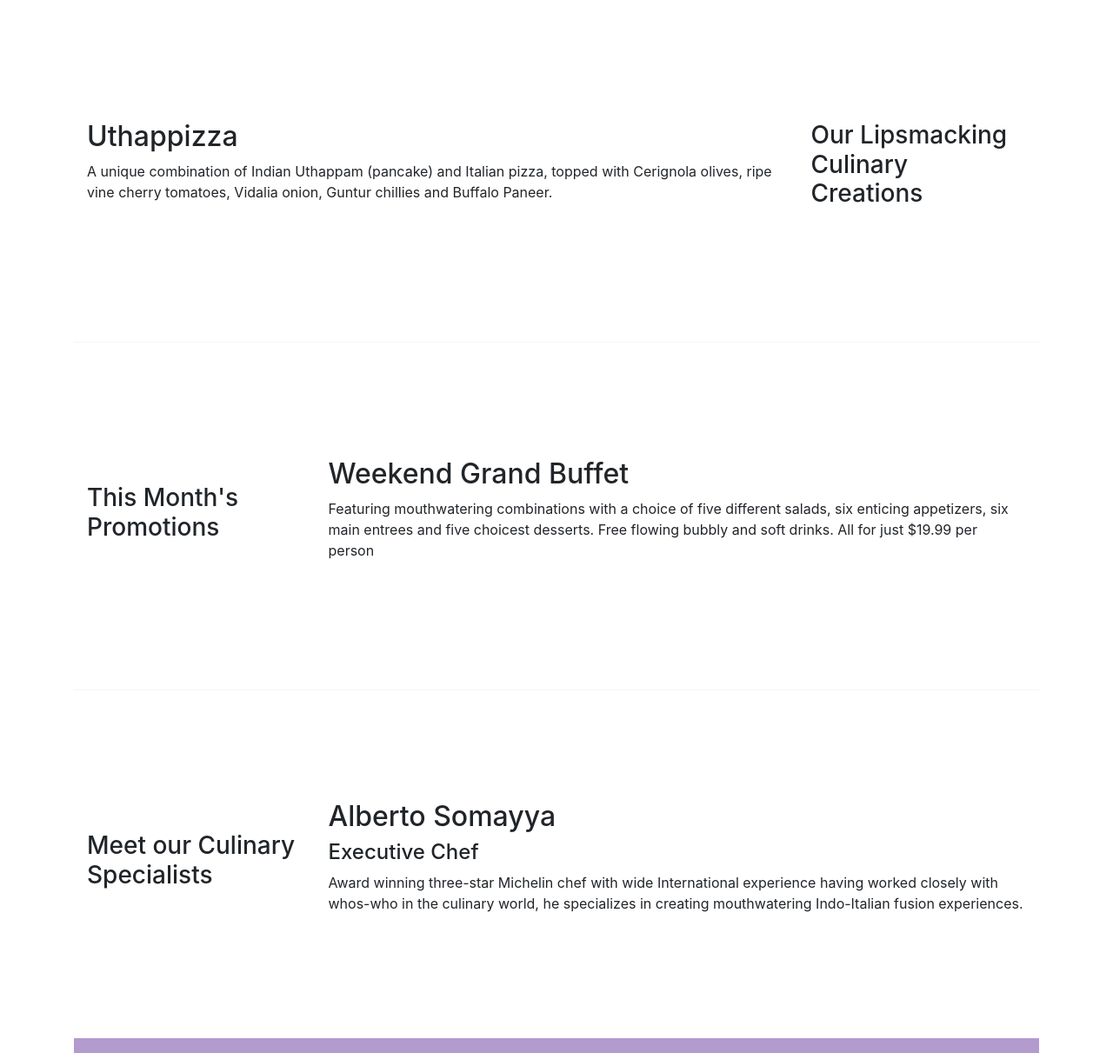
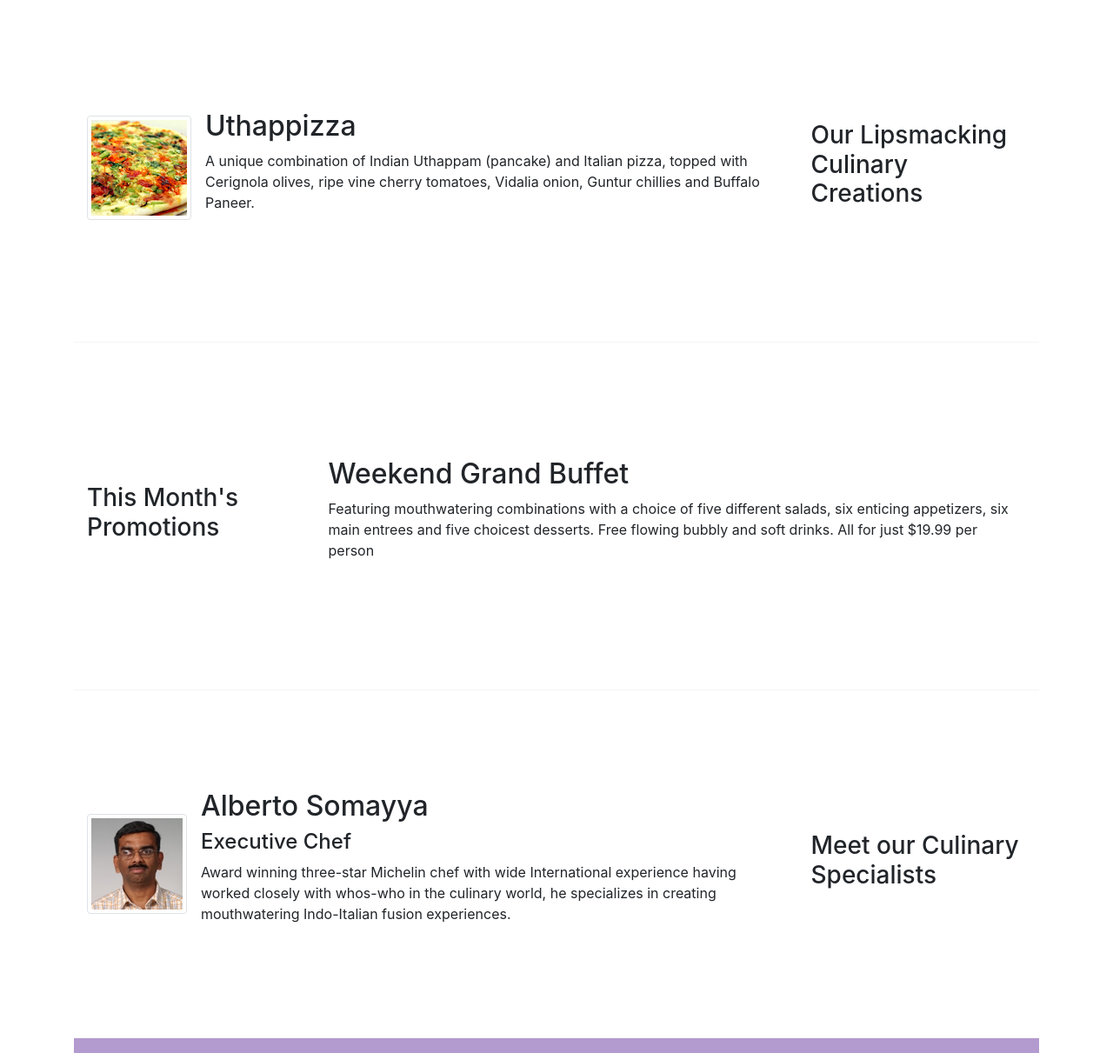
Before and after one commit to ahmadsayeb/Bootstrap-intro, a website: page index.html in a window 1280 px wide. Shown: the part 340-1551 px from the top of the page at 87% size. Drawn offline with nearby package versions, Linux system fonts and the light colour scheme.

Commit message:
images and media

```diff
--- a/index.html
+++ b/index.html
@@ -21,7 +21,7 @@
             <button class="navbar-toggler" type="button" data-toggle="collapse" data-target="#Navbar">
                 <span class="navbar-toggler-icon"></span>
             </button>
-           <a class="navbar-brand mr-auto" href="#">Ristorante Con Fusion</a>
+           <a class="navbar-brand mr-auto" href="#"><img src="img/logo.png" height="30" width="41"></a>
            <div class="collapse navbar-collapse" id="Navbar">
                 <ul class="navbar-nav mr-auto">
                     <li class="nav-item active"><a class="nav-link" href="#"><span class="fa fa-home fa-lg">Home</span></a></li>
@@ -42,7 +42,9 @@
                     <h1>Ristorante con Fusion</h1>
                     <p>We take inspiration from the World's best cuisines, and create a unique fusion experience. Our lipsmacking creations will tickle your culinary senses!</p>
                 </div>
-                <div class = "col-12 col-sm">
+                <div class="col-12 col-sm align-self-center">
+                    <img src="img/logo.png" class="img-fluid">
+                </div>
                 </div>
             </div>
         </div>
@@ -54,8 +56,14 @@
                 <h3>Our Lipsmacking Culinary Creations</h3>
             </div>
             <div class = "col-12 col-sm order-sm-first col-md">
-                <h2>Uthappizza</h2>
-                <p>A unique combination of Indian Uthappam (pancake) and Italian pizza, topped with Cerignola olives, ripe vine cherry tomatoes, Vidalia onion, Guntur chillies and Buffalo Paneer.</p>
+                <div class="media">
+                    <img class="d-flex mr-3 img-thumbnail align-self-center" src="img/uthappizza.png" alt="uthapizza">
+                    <div class="media-body">
+                        <h2 class="mt-0">Uthappizza</h2>
+                        <p>A unique combination of Indian Uthappam (pancake) and Italian pizza, topped with Cerignola olives, ripe vine cherry tomatoes, Vidalia onion, Guntur chillies and Buffalo Paneer.</p>
+                    </div>
+                </div>
+
             </div>
         </div>
 
@@ -71,13 +79,18 @@
         </div>
 
         <div class = "row row-content align-items-center">
-            <div class = "col-12 col-sm-4 order-sm-first col-md-3">
+            <div class = "col-12 col-sm-4 order-sm-last col-md-3">
                 <h3>Meet our Culinary Specialists</h3>
             </div>
-            <div  class = "col-12 col-sm order-sm-last col-md">
-                <h2>Alberto Somayya</h2>
-                <h4>Executive Chef</h4>
-                <p>Award winning three-star Michelin chef with wide International experience having worked closely with whos-who in the culinary world, he specializes in creating mouthwatering Indo-Italian fusion experiences. </p>
+            <div  class = "col-12 col-sm order-sm-first col-md">
+                <div class="media">
+                    <img class="d-flex mr-3 img-thumbnail align-self-center" src="img/alberto.png" alt="alberto">
+                    <div class="media-body">
+                        <h2 class="mt-0">Alberto Somayya</h2>
+                        <h4>Executive Chef</h4>
+                        <p>Award winning three-star Michelin chef with wide International experience having worked closely with whos-who in the culinary world, he specializes in creating mouthwatering Indo-Italian fusion experiences. </p>
+                    </div>
+            </div>
             </div>
         </div>
     </div>
```
Also changed, not shown: aboutus.html (+3 -2 lines), contactus.html (+4 -2 lines), img/alberto.png (added), img/buffet.png (added), img/logo.png (added), img/uthappizza.png (added), 2 other files.
